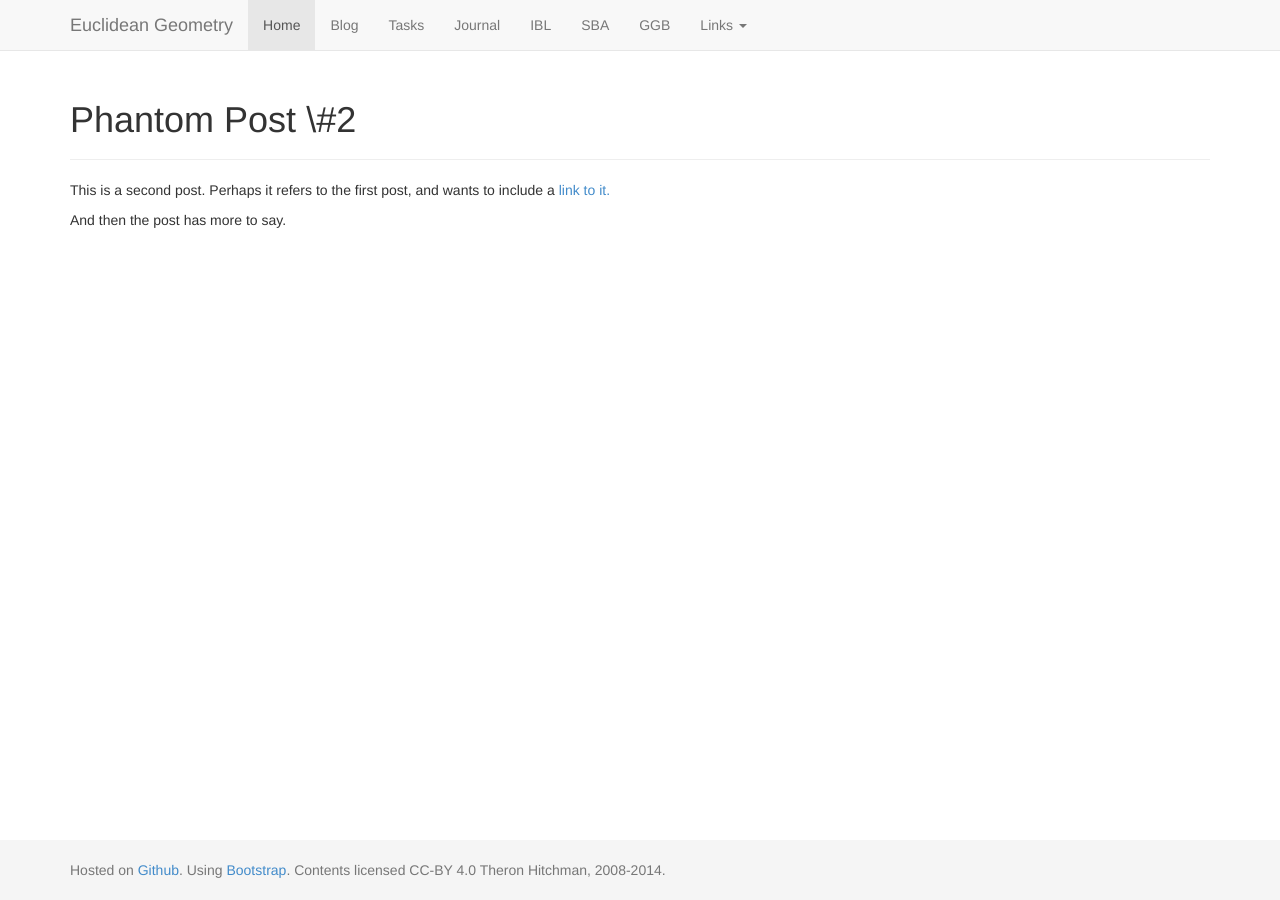
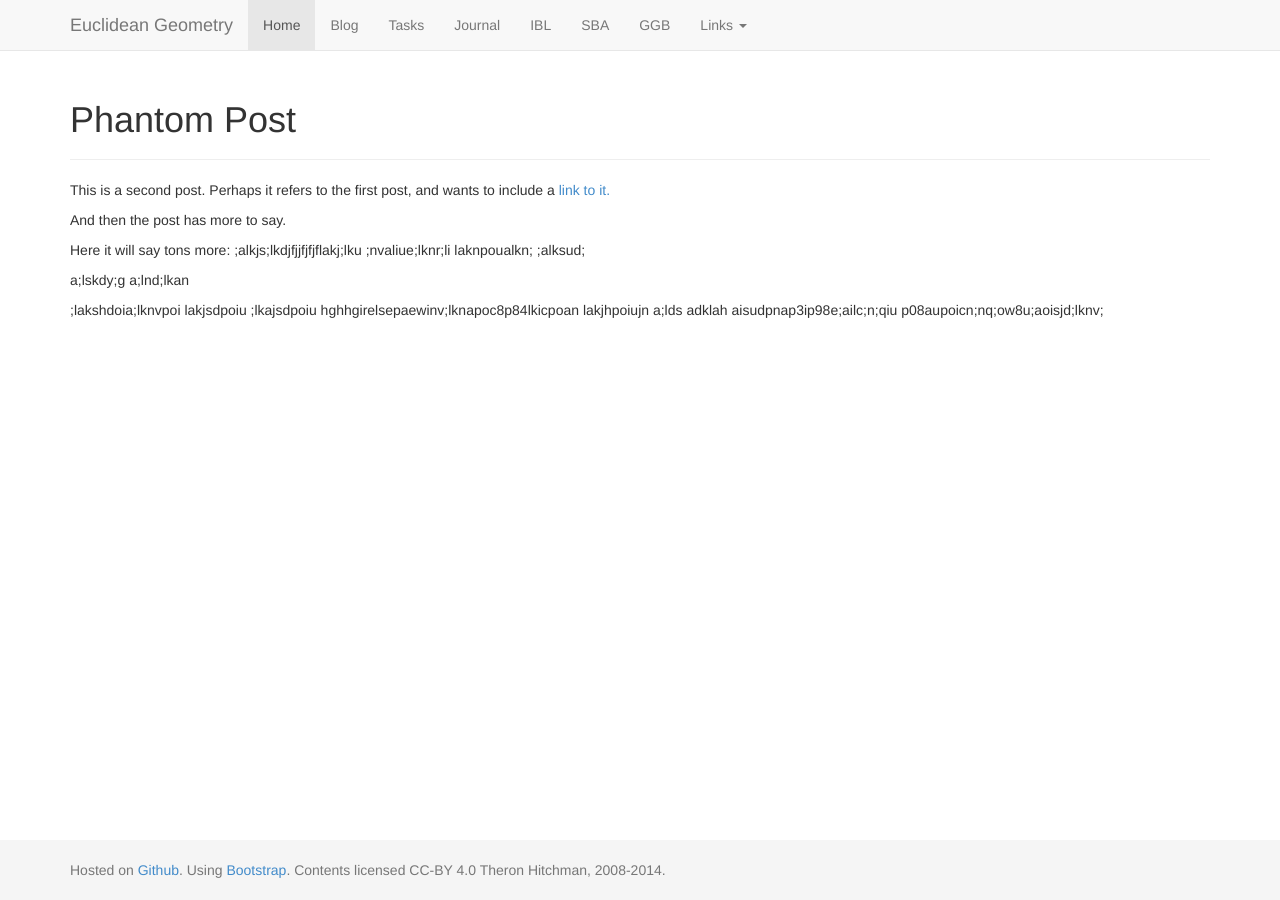
Before and after one commit to theronhitchman/euclidean-geometry, a Jekyll site: the page built from _posts/2014-07-23-phantom2.md, in a window 1280 px wide. Built offline with Jekyll 4.4.1, drawn with Linux system fonts in a browser that asks for light colours; nearby versions of some CDN libraries.

Commit message:
changed tests posts for a more robust test

```diff
--- a/_posts/2014-07-23-phantom2.md
+++ b/_posts/2014-07-23-phantom2.md
@@ -1,5 +1,5 @@
 ---
-title: Phantom Post \#2
+title: Phantom Post #2
 layout: default
 ---
 
@@ -7,3 +7,13 @@ This is a second post. Perhaps it refers to the first post, and wants to include
 a [link to it.]({{ site.url }}/{% post_url 2014-07-22-phantom1 %})
 
 And then the post has more to say.
+
+Here it will say tons more:
+;alkjs;lkdjfjjfjfjflakj;lku ;nvaliue;lknr;li
+laknpoualkn; ;alksud;
+
+a;lskdy;g a;lnd;lkan
+
+;lakshdoia;lknvpoi lakjsdpoiu  ;lkajsdpoiu hghhgirelsepaewinv;lknapoc8p84lkicpoan
+lakjhpoiujn a;lds  adklah aisudpnap3ip98e;ailc;n;qiu
+p08aupoicn;nq;ow8u;aoisjd;lknv;
```
Also changed, not shown: _posts/2014-07-22-phantom1.md (+1 -1 lines), index.md (+0 -12 lines).
